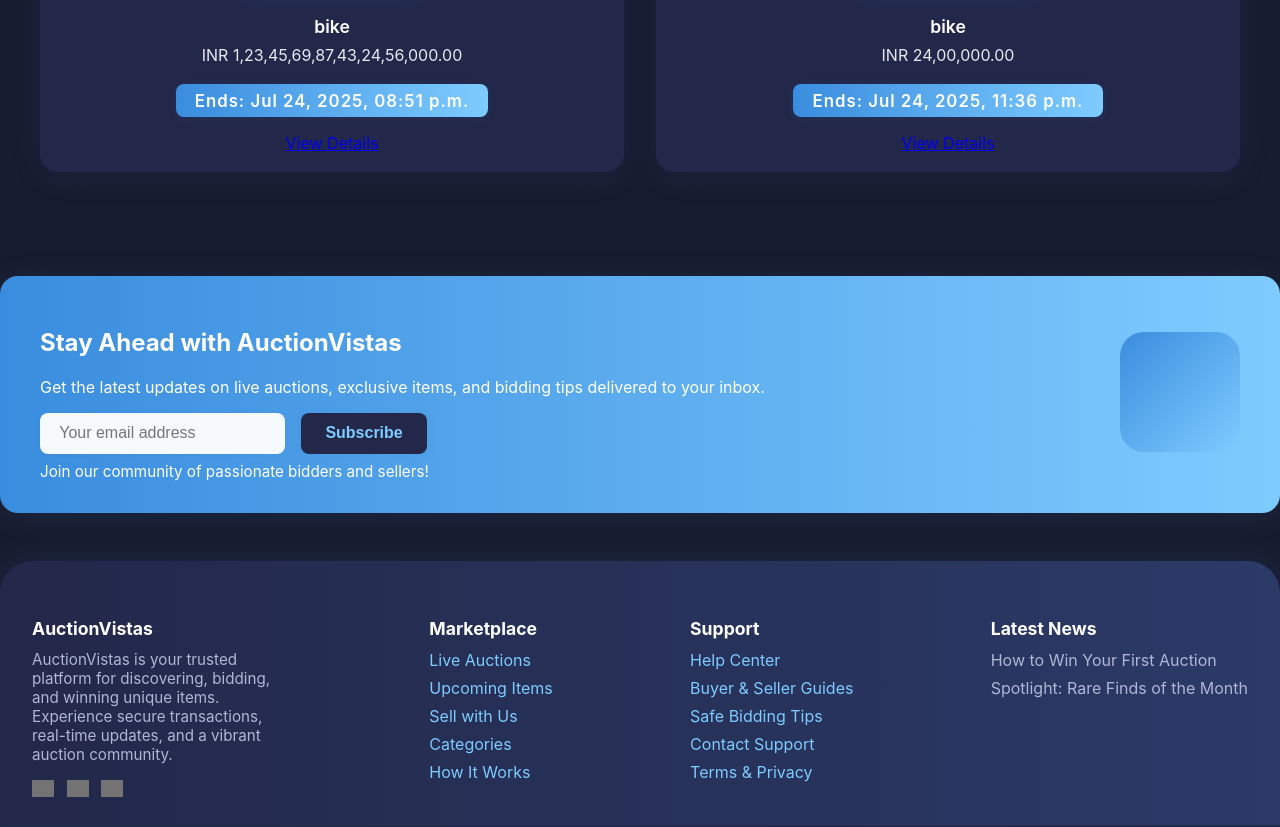
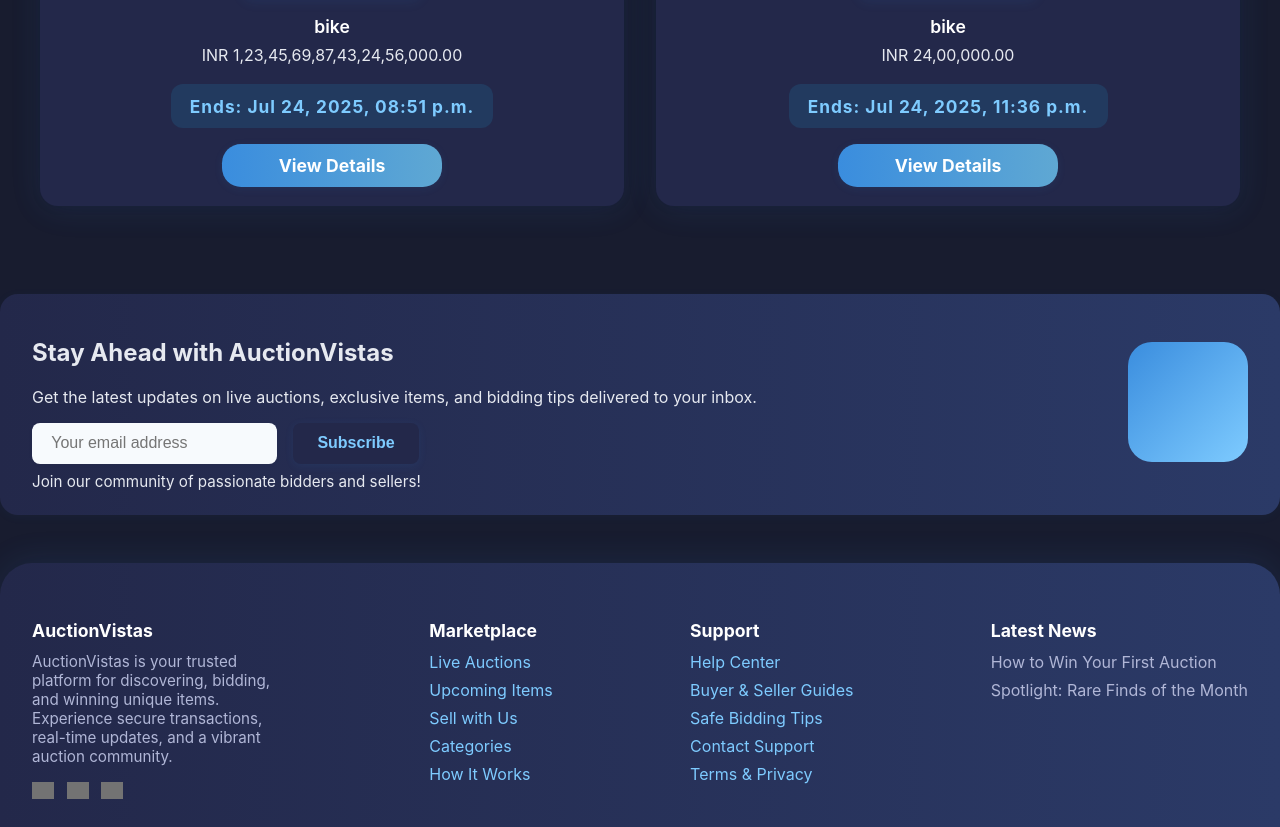
Before and after one commit to aliauction-org/aliaunction, a Django app: page /auctions/ in a window 1280 px wide. Shown: the part 334-1161 px from the top of the page. Run offline with Django 5.2, Linux system fonts and the light colour scheme; data comes from the database, SQL or seed files in the repository; some libraries are stand-ins or nearby versions; grey boxes are pictures that could not be loaded.

Commit message:
Refine auction card/button styles, timer highlight, and newsletter section

```diff
--- a/static/style.css
+++ b/static/style.css
@@ -85,11 +85,11 @@
   display: flex;
   flex-direction: column;
   align-items: center;
-  transition: transform 0.15s, box-shadow 0.15s;
+  transition: none;
 }
 .card:hover {
-  transform: translateY(-6px) scale(1.025);
-  box-shadow: 0 8px 32px 0 rgba(58, 141, 222, 0.18), 0 2px 12px 0 rgba(24,28,47,0.13);
+  transform: none;
+  box-shadow: 0 4px 32px 0 rgba(58, 141, 222, 0.10), 0 1.5px 8px 0 rgba(24,28,47,0.10);
 }
 .card img {
   width: 100%;
@@ -116,15 +116,16 @@
   margin-bottom: 0.5rem;
 }
 .card .timer {
-  background: linear-gradient(90deg, #3a8dde 0%, #7ecbff 100%);
-  color: #fff;
-  font-weight: 600;
-  border-radius: 8px;
-  padding: 0.4rem 1.2rem;
+  background: #223a5f;
+  color: #7ecbff;
+  font-weight: 700;
+  border-radius: 12px;
+  padding: 0.7rem 1.2rem;
   margin-top: 0.7rem;
-  font-size: 1.05rem;
+  font-size: 1.08rem;
   letter-spacing: 1px;
-  box-shadow: 0 2px 8px 0 rgba(49, 130, 206, 0.10);
+  box-shadow: none;
+  display: inline-block;
 }
 
 .live-auctions-title {
@@ -144,15 +145,15 @@
 
 /* Newsletter Gradient Box */
 .newsletter {
-  background: linear-gradient(90deg, #3a8dde 0%, #7ecbff 100%);
-  color: #fff;
+  background: linear-gradient(90deg, #23284a 0%, #2b3a67 100%);
+  color: #e6e9f0;
   border-radius: 18px;
-  box-shadow: 0 4px 32px 0 rgba(58, 141, 222, 0.10);
-  padding: 2rem 2.5rem;
+  box-shadow: 0 2px 12px 0 rgba(58, 141, 222, 0.04);
+  padding: 1.5rem 2rem;
   display: flex;
   align-items: center;
   justify-content: space-between;
-  margin: 3rem 0 2rem 0;
+  margin: 2rem 0 1.5rem 0;
   flex-wrap: wrap;
   gap: 2rem;
 }
@@ -260,6 +261,31 @@
   color: #fff;
 }
 
+.card-btn {
+  display: block;
+  width: 100%;
+  max-width: 220px;
+  margin: 1.2rem auto 0 auto;
+  background: linear-gradient(90deg, #3a8dde, #5fa8d3);
+  color: #fff;
+  font-weight: 700;
+  font-size: 1.1rem;
+  border-radius: 1.2rem;
+  padding: 0.7rem 0;
+  text-align: center;
+  box-shadow: 0 2px 8px 0 rgba(49,130,206,0.10);
+  text-decoration: none;
+  transition: none;
+  white-space: nowrap;
+  overflow: hidden;
+  text-overflow: ellipsis;
+}
+.card-btn:hover {
+  background: linear-gradient(90deg, #3a8dde, #5fa8d3);
+  color: #fff;
+  box-shadow: 0 2px 8px 0 rgba(49,130,206,0.10);
+}
+
 @media (max-width: 900px) {
   .container {
     padding: 1rem 0.5rem;
```
